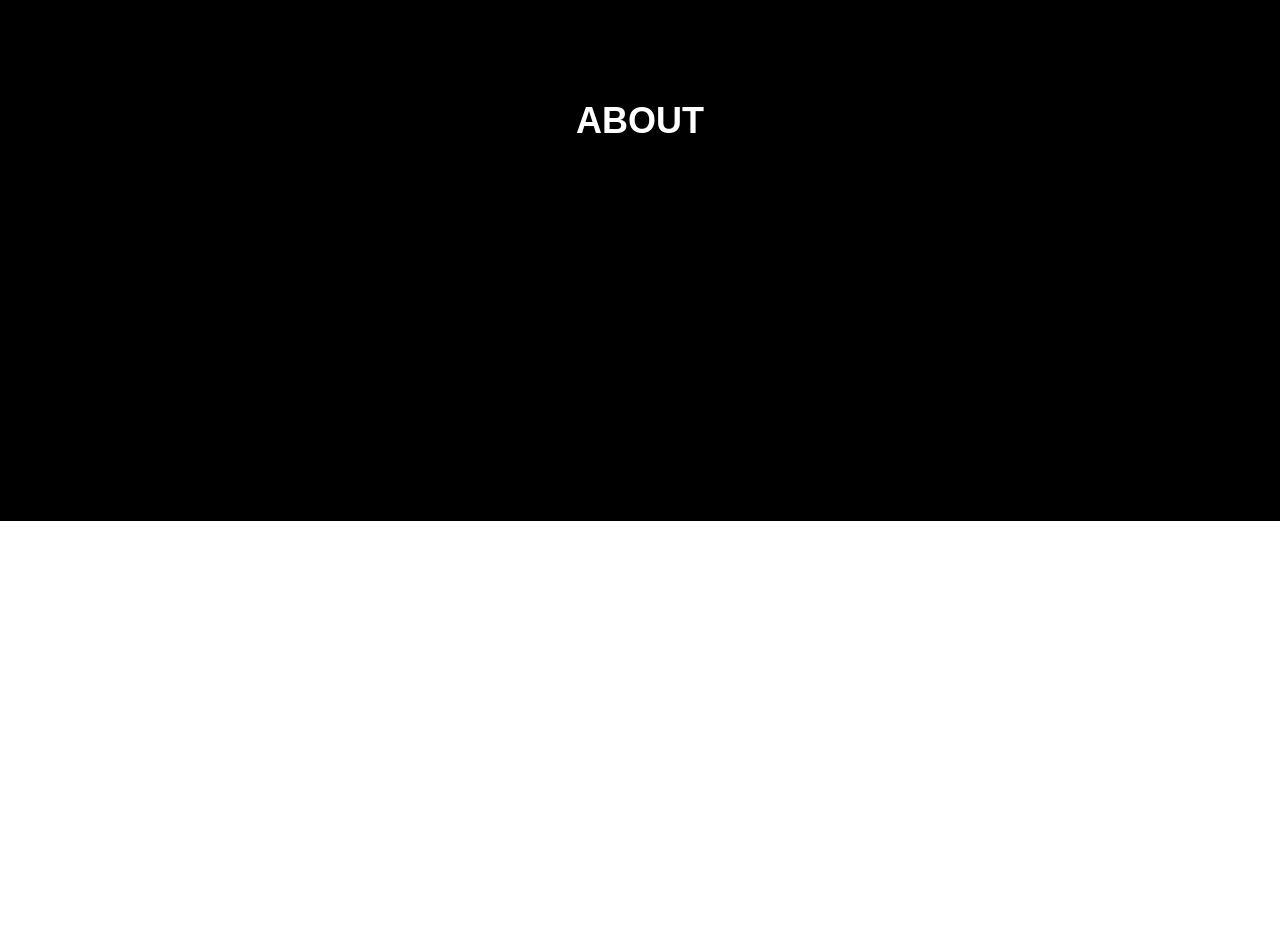
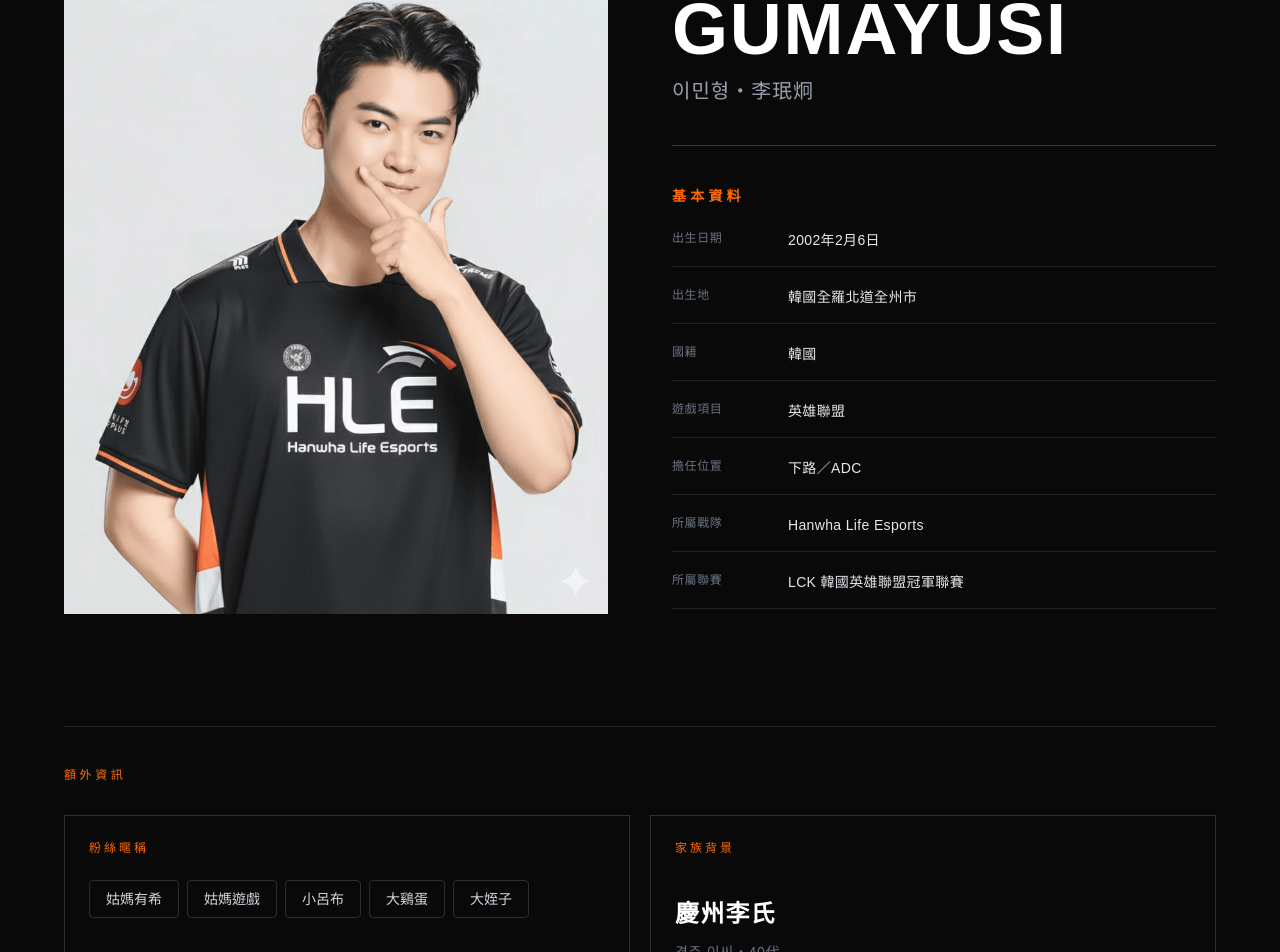
Before and after one commit to vmvm288-del/gumayusitw, a Next.js app: page /about in a window 1280 px wide. Shown: the part 279-1231 px from the top of the page. Before the commit the page ends 800 px from the top, so only its background shows below. Built offline with nearby package versions, Linux system fonts and the light colour scheme.

Commit message:
Update About page with Traditional Chinese content

```diff
--- a/app/about/page.tsx
+++ b/app/about/page.tsx
@@ -1,7 +1,242 @@
+
 export default function AboutPage() {
+  const profile = [
+    { label: "出生日期", value: "2002年2月6日" },
+    { label: "出生地", value: "韓國全羅北道全州市" },
+    { label: "國籍", value: "韓國" },
+    { label: "遊戲項目", value: "英雄聯盟" },
+    { label: "擔任位置", value: "下路／ADC" },
+    { label: "所屬戰隊", value: "Hanwha Life Esports" },
+    { label: "所屬聯賽", value: "LCK 韓國英雄聯盟冠軍聯賽" },
+  ];
+
+  const nicknames = [
+    "姑媽有希",
+    "姑媽遊戲",
+    "小呂布",
+    "大鷄蛋",
+    "大姪子",
+  ];
+
+  const personalityTraits = [
+    {
+      label: "01／自信與自我標準",
+      title: "高度自信與明確的自我標準",
+      description: `Gumayusi 的自信並不只是單純的自我宣傳。
+
+在 2026 年接受《Marie Claire Korea》訪談時，他談到自己在下路對線方面的能力，直接表示他認為自己在掌握線權方面是世界頂尖的選手。
+
+有趣的是，他隨後也解釋了這份自信的原因。他知道什麼時候應該強勢推進，什麼時候又該放慢節奏，等待合適的機會。
+
+在同一篇訪談中，他也提到，Gumayusi 這個名字所代表的責任已經變得更加重大。然而，他並不希望由外界來決定自己的言行標準，而是希望依照自己的原則生活，並且對自己問心無愧。`,
+    },
+    {
+      label: "02／自我檢視與反思",
+      title: "自我檢視與選擇性吸收批評",
+      description: `2025年2月，Gumayusi在 Class101 的訪談中，被問到如何面對低潮與外界批評。
+
+他的回答是：不讓自己過度在意批評，而是從中找出符合事實的部分，並盡可能改善自己的不足。
+
+這樣的態度也與他在 2026 年接受《Marie Claire Korea》訪問時所表達的觀點相互呼應。
+
+他表示，自己不會一概忽略大眾或專業人士的評價。如果其中有值得接受的意見，他就會吸收；至於不合理的言論，則會看過之後選擇放下。
+
+在這個過程中，他也重視以客觀的角度檢視自己的表現。`,
+    },
+    {
+      label: "03／超越勝負的成長",
+      title: "競爭心強，但不只以勝負衡量成長",
+      description: `當被問到職業選手最重要的態度時，Gumayusi 回答，選手不應該過度執著於勝負，而應該將心力放在自身的成長上。
+
+這並不代表他否定競技結果的重要性。他很清楚，職業電競是一個最終會以勝負評價選手的環境。然而，他也認為，自己能從過程中獲得什麼，以及心態上有什麼成長，同樣值得重視。
+
+其想法與他在過往在 2023 年 MSI 訪談中所說一致。
+
+當時他表示T1的歷史與外界對戰隊的期待，並沒有讓他感受到特別沉重的壓力，反而給了他明確的目標可以追求。
+
+這也反映出他面對職業舞台期待的方式：與其單純將期待視為壓力，不如將它轉化為持續前進的目標。`,
+    },
+  ];
+
   return (
-    <main className="flex min-h-screen items-center justify-center bg-black text-white">
-      <h1 className="text-4xl font-bold">ABOUT</h1>
+    <main className="min-h-screen bg-[#090909] px-6 py-24 text-white md:px-16">
+      <div className="mx-auto max-w-6xl">
+
+        {/* 選手基本資料 */}
+        <section>
+          <div className="mb-12">
+            <p className="mb-3 text-sm tracking-[0.4em] text-orange-500">
+              關於選手
+            </p>
+
+            <h1 className="text-4xl font-bold tracking-[0.12em] md:text-6xl">
+              選手介紹
+            </h1>
+          </div>
+
+          <div className="grid items-center gap-10 md:grid-cols-2 md:gap-16">
+            <div className="overflow-hidden bg-[#171717]">
+              <img
+                src="/images/about/guma-profile.png"
+                alt="Gumayusi - Hanwha Life Esports"
+                className="h-full w-full object-cover"
+              />
+            </div>
+
+            <div>
+              <p className="mb-3 text-sm tracking-[0.35em] text-orange-500">
+                英雄聯盟職業選手
+              </p>
+
+              <h2 className="text-5xl font-bold tracking-wide md:text-7xl">
+                GUMAYUSI
+              </h2>
+
+              <p className="mt-3 text-xl tracking-wider text-gray-400">
+                이민형・李珉炯
+              </p>
+
+              <div className="my-10 h-px bg-white/20" />
+
+              <h3 className="mb-6 text-sm font-semibold tracking-[0.3em] text-orange-500">
+                基本資料
+              </h3>
+
+              <div className="space-y-5">
+                {profile.map((item) => (
+                  <div
+                    key={item.label}
+                    className="grid grid-cols-[100px_1fr] gap-4 border-b border-white/10 pb-4"
+                  >
+                    <span className="text-xs tracking-wider text-gray-500">
+                      {item.label}
+                    </span>
+
+                    <span className="text-sm font-medium tracking-wide text-gray-200">
+                      {item.value}
+                    </span>
+                  </div>
+                ))}
+              </div>
+            </div>
+          </div>
+        </section>
+
+        {/* 額外資訊 */}
+        <section className="mt-28 border-t border-white/10 pt-10">
+          <div className="mb-8">
+            <p className="text-xs tracking-[0.3em] text-orange-500">
+              額外資訊
+            </p>
+          </div>
+
+          <div className="grid gap-5 md:grid-cols-2">
+            {/* 暱稱 */}
+            <div className="flex min-h-[190px] flex-col border border-white/15 p-6">
+              <h3 className="mb-6 text-xs tracking-[0.25em] text-orange-500">
+                粉絲暱稱
+              </h3>
+
+              <div className="flex flex-wrap content-start gap-2">
+                {nicknames.map((nickname) => (
+                  <span
+                    key={nickname}
+                    className="rounded border border-white/15 px-4 py-2 text-sm text-gray-300"
+                  >
+                    {nickname}
+                  </span>
+                ))}
+              </div>
+            </div>
+
+            {/* 家族背景 */}
+            <div className="flex min-h-[190px] flex-col border border-white/15 p-6">
+              <h3 className="mb-6 text-xs tracking-[0.25em] text-orange-500">
+                家族背景
+              </h3>
+
+              <div className="flex flex-1 flex-col justify-center">
+                <h4 className="text-2xl font-semibold tracking-wider">
+                  慶州李氏
+                </h4>
+
+                <p className="mt-3 text-sm tracking-wider text-gray-500">
+                  경주 이씨・40代
+                </p>
+              </div>
+            </div>
+          </div>
+        </section>
+
+        {/* 性格特質 */}
+        <section className="mt-32 border-t border-white/10 pt-12">
+          <div className="mb-12">
+            <p className="mb-4 text-xs tracking-[0.3em] text-orange-500">
+              性格與思維
+            </p>
+
+            <h2 className="text-4xl font-bold tracking-[0.12em] md:text-5xl">
+              性格特質
+            </h2>
+
+            {/* 性格介紹 */}
+            <div className="mt-8 space-y-4 text-sm leading-8 text-gray-400 md:text-base">
+              <p>
+                Gumayusi 是一位具有高度自信、強烈競爭心，
+                並且十分重視自我標準與局勢判斷的職業選手。
+              </p>
+
+              <p>
+                相較於外界對他激進、自信的印象，
+                他在訪談中展現出更多對風險、時機與自我要求的思考。
+              </p>
+
+              <p>
+                他不是單純追求激進操作的 ADC，
+                也不是只會等待隊友創造輸出環境的傳統後排。
+              </p>
+
+              <p>
+                他最有代表性的特質是強烈的自信、
+                對風險的判斷，以及在不同局勢下調整自己角色的能力。
+              </p>
+
+              <p>
+                他本人在2026年的訪談中，
+                也相當明確地談到自己從過去偏向本能的打法，
+                逐漸轉向更有計算性的操作思維。
+              </p>
+            </div>
+          </div>
+
+          {/* 三項性格特質 */}
+          <div className="border-t border-white/15">
+            {personalityTraits.map((trait) => (
+              <div
+                key={trait.label}
+                className="grid gap-5 border-b border-white/15 py-9 md:grid-cols-[1fr_2fr] md:gap-16"
+              >
+                <div>
+                  <p className="mb-3 text-xs tracking-[0.25em] text-orange-500">
+                    {trait.label}
+                  </p>
+
+                  <h3 className="text-xl font-semibold leading-relaxed">
+                    {trait.title}
+                  </h3>
+                </div>
+
+                <div>
+  <p className="whitespace-pre-line text-base leading-7 text-gray-300">
+    {trait.description.replace(/\n\s*\n/g, "\n")}
+  </p>
+</div>
+              </div>
+            ))}
+          </div>
+        </section>
+
+      </div>
     </main>
   );
 }
```
Also changed, not shown: public/images/about/guma-profile.png (added).
